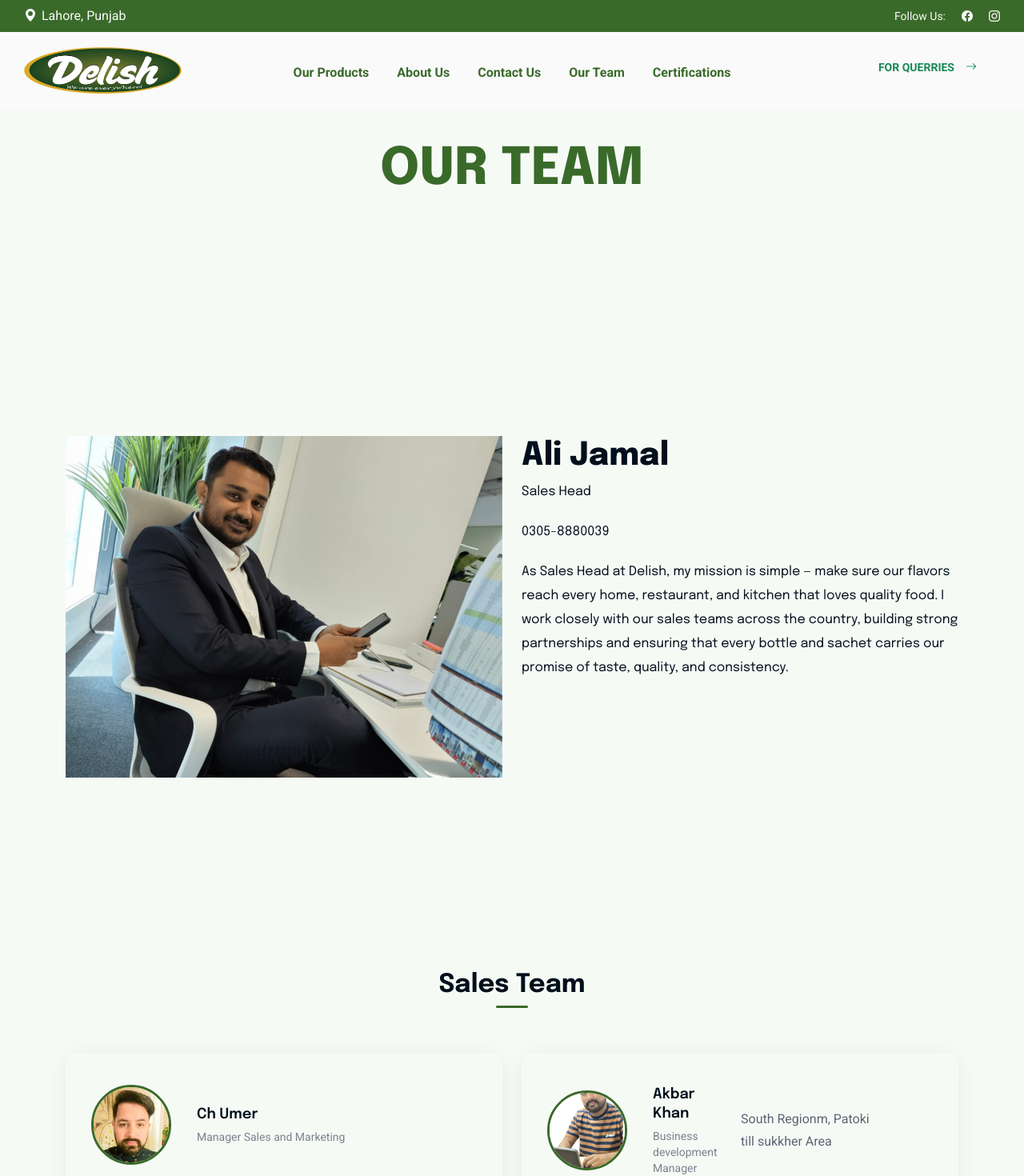
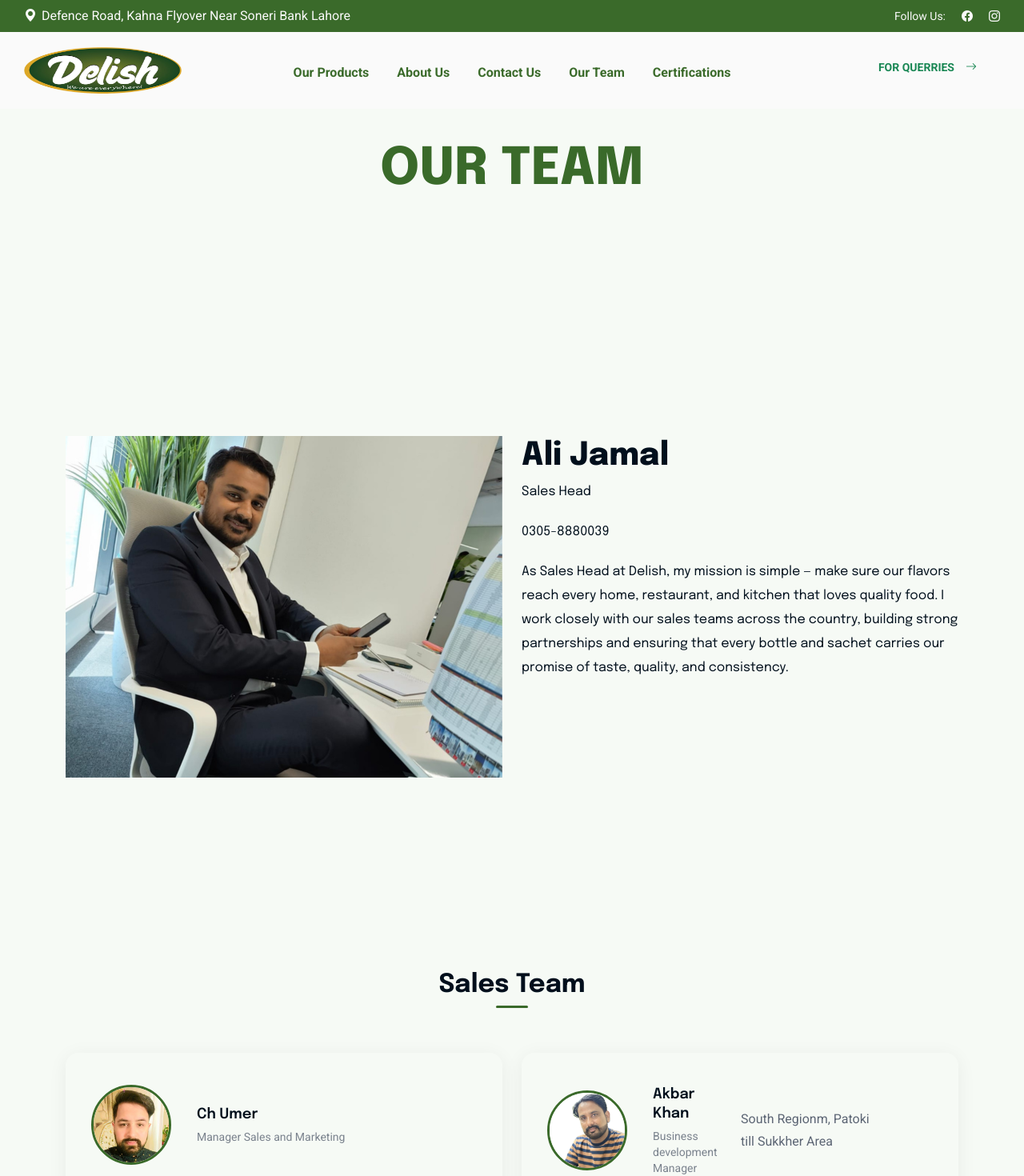
Before and after one commit to Sherry443/Delish-1, a Next.js app: page /team in a window 1280 px wide. Shown: the top 1470 px of the page at 80% size. Built offline with nearby package versions, Linux system fonts and the light colour scheme.

Commit message:
responsiveness

```diff
--- a/src/app/Components/Header/Header1.jsx
+++ b/src/app/Components/Header/Header1.jsx
@@ -43,7 +43,7 @@
           <div className="cs_top_header_in">
             <div className="cs_top_header_left header-info">
               <ul className="cs_top_nav d-flex flex-wrap align-items-center cs_fs_12 text-white m-0 p-0">
-                <li><i className="bi bi-geo-alt-fill"></i>Lahore, Punjab</li>
+                <li><i className="bi bi-geo-alt-fill"></i>Defence Road, Kahna Flyover Near Soneri Bank Lahore</li>
                 {/* <li><i className="bi bi-alarm"></i>9.00 am - 5.00 pm</li> */}
               </ul>
             </div>
--- a/src/app/Components/Team/Team4.jsx
+++ b/src/app/Components/Team/Team4.jsx
@@ -5,7 +5,7 @@
 
     const teamItems = [
         {img:'/assets/img/chefe/Ch umer.png', title:'Ch Umer', content:'Manager Sales and Marketing', areas:""},
-        {img:'/assets/img/chefe/akbar.jpg', title:'Akbar Khan', content:'Business development Manager', areas:"South Regionm, Patoki till sukkher Area"},
+        {img:'/assets/img/chefe/akbar.png', title:'Akbar Khan', content:'Business development Manager', areas:"South Regionm, Patoki till Sukkher Area"},
         {img:'/assets/img/chefe/Sarfaraz.png', title:'Sarfraz', content:'RSM', areas:"GT road belt (Kamoki-Mirpur)"},
         {img:'/assets/img/chefe/Khurram RSM.png', title:'Khurram Shahzad', content:'RSM', areas:"North KPK belt"},
         {img:'/assets/img/chefe/shoib.png', title:'Shoaib', content:'TSM', areas:""},
```
Also changed, not shown: public/assets/img/chefe/akbar.png (added).
